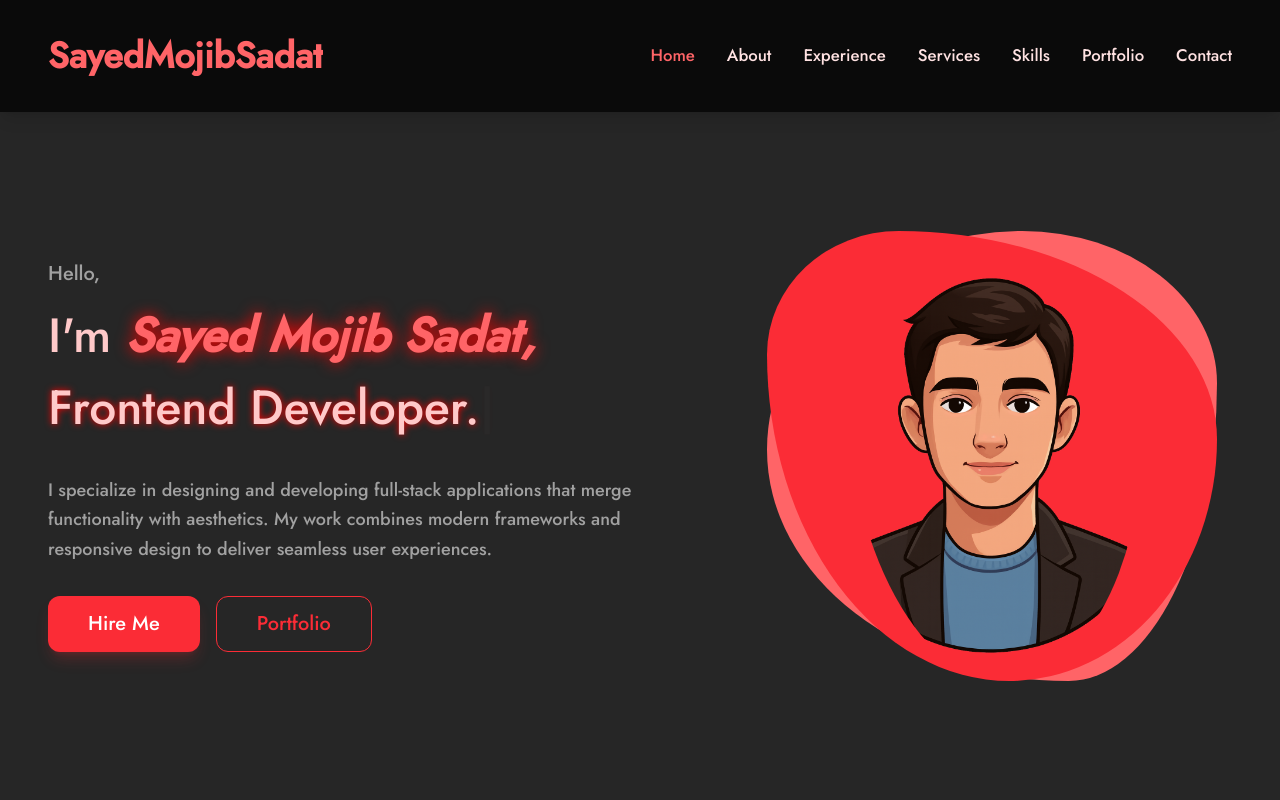
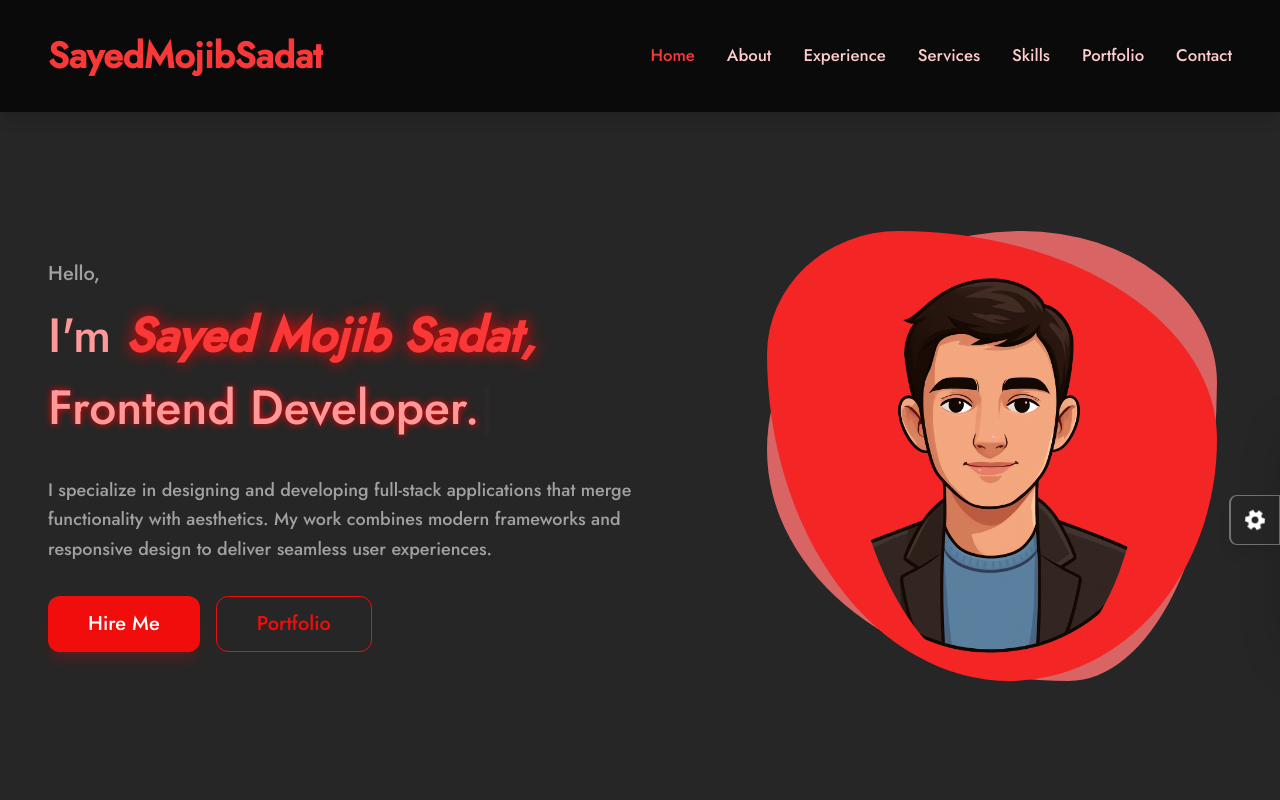
Before and after one commit to SayedMojibSadat/My-Portfolio, a React (Vite) app: page / in a window 1280 px wide. Shown: the top 800 px of the page. Built offline with nearby package versions, Linux system fonts and the light colour scheme.

Commit message:
colors Mode Button was created and actived

```diff
--- a/src/App.jsx
+++ b/src/App.jsx
@@ -1,16 +1,21 @@
-import { BrowserRouter, Route, Routes } from "react-router"
+import { BrowserRouter, Route, Routes } from "react-router" // توجه: در ورژن‌های جدید react-router-dom است
 import Header from "./features/shared/components/Header"
 import Pages from "./features/AllPages/Pages"
+import { ThemeProvider } from "./features/themContext/ThemeContext"
+import ThemeSettings from "././features/components/ThemeSettings"
 
 function App() {
   return (
     <div className="min-h-screen bg-neutral-950">
       <BrowserRouter>
-        <Header />
-        <Routes>
-          <Route path="/" element={<Pages />} />
-          <Route path="/home" element={<Pages />} />
-        </Routes>
+        <ThemeProvider>
+          <ThemeSettings />
+          <Header />
+          <Routes>
+            <Route path="/" element={<Pages />} />
+            <Route path="/home" element={<Pages />} />
+          </Routes>
+        </ThemeProvider>
       </BrowserRouter>
     </div>
   )
--- a/src/features/about/pages/About.jsx
+++ b/src/features/about/pages/About.jsx
@@ -47,7 +47,7 @@ function About() {
             </div>
           </div>
           <div className='flex flex-wrap justify-center lg:justify-start gap-4'>
-            <button className='h-12 md:h-14 px-8 bg-red-500 rounded-xl hover:bg-red-700 box-shadow shadow-red-400 transition duration-700'>
+            <button className='h-12 md:h-14 px-8 bg-red-500 rounded-xl hover:bg-red-700 transition duration-700'>
               Hire Me
             </button>
           </div>
--- /dev/null
+++ b/src/features/components/ThemeSettings.jsx
@@ -0,0 +1,48 @@
+import React, { useContext, useState } from 'react';
+import { IoMdSettings, IoMdClose } from 'react-icons/io';
+import { ThemeContext } from '../themContext/ThemeContext';
+
+const colors = [
+    { id: 1, color: '#ef4444', hue: 0, name: 'Red' },       // Default
+    { id: 2, color: '#3b82f6', hue: 217, name: 'Blue' },     // Blue
+    { id: 3, color: '#22c55e', hue: 142, name: 'Green' },    // Green
+    { id: 4, color: '#a855f7', hue: 271, name: 'Purple' },   // Purple
+    { id: 5, color: '#f59e0b', hue: 45, name: 'Orange' },    // Orange
+    { id: 6, color: '#06b6d4', hue: 190, name: 'Cyan' },     // Cyan
+];
+
+function ThemeSettings() {
+    const { changeColor, themeColor } = useContext(ThemeContext);
+    const [isOpen, setIsOpen] = useState(false);
+
+    return (
+        <div className={`fixed right-0 top-[50%] z-50 flex items-center ${isOpen ? 'translate-x-0' : 'translate-x-38'} transition-transform duration-500`}>
+            {/* Toggle Button */}
+            <button
+                onClick={() => setIsOpen(!isOpen)}
+                className='bg-neutral-800 text-white p-3 rounded-l-lg shadow-lg border-y border-2 border-neutral-500'
+            >
+                <IoMdSettings size={24} className="animate-spin-slow" />
+            </button>
+
+            {/* Panel */}
+            <div className='bg-neutral-900 border border-neutral-700 p-5 w-auto flex flex-col items-center rounded-l-bl-xl shadow-2xl h-auto'>
+                <h3 className='text-white text-lg font-semibold mb-4 border-b border-neutral-700 pb-2'>Theme Colors</h3>
+                <div className='grid grid-cols-2 gap-3'>
+                    {colors.map((color) => (
+                        <button
+                            key={color.id}
+                            onClick={() => changeColor(color.hue)}
+                            className={`w-10 h-10 rounded-full cursor-pointer transition-transform hover:scale-110 flex items-center justify-center ${themeColor === color.hue ? 'ring-2 ring-white scale-110' : ''}`}
+                            style={{ backgroundColor: color.color }}
+                            title={color.name}
+                        >
+                        </button>
+                    ))}
+                </div>
+            </div>
+        </div>
+    );
+}
+
+export default ThemeSettings;
--- a/src/features/experience/pages/Experience.jsx
+++ b/src/features/experience/pages/Experience.jsx
@@ -2,8 +2,6 @@ import React from 'react'
 import TableCarts from '../components/TableCarts'
 
 function Experience() {
-
-
 
   return (
     <section
--- a/src/features/home/pages/Home.jsx
+++ b/src/features/home/pages/Home.jsx
@@ -1,6 +1,6 @@
 import React from 'react'
 import { ReactTyped } from "react-typed";
-import ImageBar from '../components/ImageBar';
+import ImageBar from '../../home/components/ImageBar';
 
 function Home() {
   return (
--- a/src/features/portfolio/pages/Portfolio.jsx
+++ b/src/features/portfolio/pages/Portfolio.jsx
@@ -195,7 +195,7 @@ function Portfolio() {
                   href={selectedProject.link}
                   target="_blank"
                   rel="noopener noreferrer"
-                  className='flex items-center gap-2 px-6 py-3 bg-red-600 hover:bg-red-700 text-white font-bold rounded-lg transition-all'
+                  className='flex items-center gap-2 px-6 py-3 bg-red-600 hover:bg-red-700 transition-all duration-500 text-white font-bold rounded-lg'
                 >
                   View Live Project <RiShareBoxFill />
                 </a>
--- /dev/null
+++ b/src/features/themContext/ThemeContext.jsx
@@ -0,0 +1,21 @@
+import React, { createContext, useState, useEffect } from 'react';
+
+export const ThemeContext = createContext();
+
+export const ThemeProvider = ({ children }) => {
+    const [themeColor, setThemeColor] = useState(0);
+
+    const changeColor = (hue) => {
+        setThemeColor(hue);
+    };
+
+    useEffect(() => {
+        document.documentElement.style.setProperty('--primary-hue', themeColor);
+    }, [themeColor]);
+
+    return (
+        <ThemeContext.Provider value={{ themeColor, changeColor }}>
+            {children}
+        </ThemeContext.Provider>
+    );
+};
--- a/src/global.css
+++ b/src/global.css
@@ -1,36 +1,112 @@
 @import "tailwindcss";
 
+/* تعریف متغیرها */
+:root {
+    --primary-hue: 0;
+    /* پیش‌فرض: قرمز */
+    --primary-sat: 85%;
+}
+
+/* این بخش جادویی است:
+   ما کلاس‌های Tailwind که شما استفاده کرده‌اید را بازنویسی می‌کنیم
+   تا به جای رنگ ثابت، از متغیر پویا استفاده کنند.
+*/
 @layer utilities {
+
+    /* بازنویسی رنگ‌های متن */
+    .text-red-50 {
+        color: hsl(var(--primary-hue), 100%, 95%) !important;
+    }
+
+    .text-red-100 {
+        color: hsl(var(--primary-hue), 100%, 90%) !important;
+    }
+
+    .text-red-200 {
+        color: hsl(var(--primary-hue), 100%, 80%) !important;
+    }
+
+    .text-red-300 {
+        color: hsl(var(--primary-hue), 100%, 70%) !important;
+    }
+
+    .text-red-400 {
+        color: hsl(var(--primary-hue), 95%, 60%) !important;
+    }
+
+    .text-red-500 {
+        color: hsl(var(--primary-hue), 90%, 50%) !important;
+    }
+
+    .text-red-600 {
+        color: hsl(var(--primary-hue), 90%, 40%) !important;
+    }
+
+    /* بازنویسی رنگ‌های پس‌زمینه */
+    .bg-red-400 {
+        background-color: hsl(var(--primary-hue), 95%, 60%) !important;
+    }
+
+    .bg-red-500 {
+        background-color: hsl(var(--primary-hue), 90%, 50%) !important;
+    }
+
+    .bg-red-600 {
+        background-color: hsl(var(--primary-hue), 90%, 40%) !important;
+    }
+
+    .bg-red-700 {
+        background-color: hsl(var(--primary-hue), 90%, 30%) !important;
+    }
+
+    /* بازنویسی بوردرها */
+    .border-red-400 {
+        border-color: hsl(var(--primary-hue), 95%, 60%) !important;
+    }
+
+    .border-red-500 {
+        border-color: hsl(var(--primary-hue), 90%, 50%) !important;
+    }
+
+    /* بازنویسی سایه‌ها */
+    .shadow-red-400 {
+        --tw-shadow-color: hsl(var(--primary-hue), 95%, 60%) !important;
+    }
+
+    .shadow-red-500\/20 {
+        --tw-shadow-color: hsl(var(--primary-hue), 90%, 50%, 0.2) !important;
+    }
+
+    /* رینگ‌ها (برای اینپوت‌ها) */
+    .focus\:ring-red-400:focus {
+        --tw-ring-color: hsl(var(--primary-hue), 95%, 60%) !important;
+    }
+
+    /* کدهای قبلی شما با جایگزینی متغیر */
     .text-shadow-sm {
-        text-shadow: 0px 0px 7px rgb(255, 0, 0);
+        text-shadow: 0px 0px 7px hsl(var(--primary-hue), 100%, 50%);
     }
 
     .text-shadow {
-        text-shadow: 0px 0px 15px rgb(255, 0, 0);
+        text-shadow: 0px 0px 15px hsl(var(--primary-hue), 100%, 50%);
     }
 
     .text-shadow-lg {
-        text-shadow: 0px 0px 20px rgb(255, 0, 0);
+        text-shadow: 0px 0px 20px hsl(var(--primary-hue), 100%, 50%);
     }
 
     .hover-text-shadow-sm:hover {
-        text-shadow: 0px 0px 10px rgb(255, 0, 0);
+        text-shadow: 0px 0px 10px hsl(var(--primary-hue), 100%, 50%);
     }
 
     .hover-text-shadow:hover {
-        text-shadow: 0px 0px 15px rgb(255, 0, 0);
+        text-shadow: 0px 0px 15px hsl(var(--primary-hue), 100%, 50%);
     }
 
     .hover-text-shadow-lg:hover {
-        text-shadow: 0px 0px 20px rgb(255, 0, 0);
+        text-shadow: 0px 0px 20px hsl(var(--primary-hue), 100%, 50%);
     }
 }
-
-
-
-
-
-
 
 .home__img--wrapper {
     width: 100%;
@@ -51,12 +127,14 @@
 }
 
 .home__img--wrapper::before {
-    background-color: oklch(70.4% 0.191 22.216);
+    background-color: hsl(var(--primary-hue), 60%, 62%);
+    /* این رنگ خنثی است و می‌تواند بماند */
     animation: animate__before 8s ease-in-out infinite;
 }
 
 .home__img--wrapper::after {
-    background-color: #fb2c36;
+    /* تغییر رنگ Hex ثابت به متغیر داینامیک */
+    background-color: hsl(var(--primary-hue), 90%, 55%);
     animation: animate__before 8s ease-in-out infinite;
 }
 
@@ -115,9 +193,6 @@
     }
 }
 
-
-
-
 @font-face {
     font-family: 'simpleFont';
     src: url('/public/fonts/SairaStencilOne-Regular.ttf');
@@ -133,14 +208,12 @@
 }
 
 .box-shadow {
-    box-shadow: 0px 0px 12px rgb(255, 0, 0);
+    box-shadow: 0px 0px 12px hsl(var(--primary-hue), 100%, 50%);
 }
 
 .hover-box-shadow:hover {
-    box-shadow: 0px 0px 12px rgb(255, 0, 0);
-    /* box-shadow: 0px 0px 12px #ffffff00; */
+    box-shadow: 0px 0px 12px hsl(var(--primary-hue), 100%, 50%);
 }
-
 
 .Experiance__pos__center {
     position: relative;
@@ -154,27 +227,130 @@
     right: -583px;
 }
 
+
 @layer utilities {
+
+    /* بازنویسی رنگ‌های متن در حالت عادی */
+    .text-red-400 {
+        color: hsl(var(--primary-hue), 95%, 60%) !important;
+    }
+
+    .text-red-500 {
+        color: hsl(var(--primary-hue), 90%, 50%) !important;
+    }
+
+    /* اضافه کردن حالت Hover برای متن‌ها */
+    /* این بخش باعث می‌شود وقتی روی المان‌هایی با این کلاس‌ها هاور شود، رنگ تغییر کند */
+    .hover\:text-red-400:hover {
+        color: hsl(var(--primary-hue), 95%, 60%) !important;
+    }
+
+    .hover\:text-red-600:hover {
+        color: hsl(var(--primary-hue), 90%, 40%) !important;
+    }
+
+    /* بازنویسی رنگ‌های پس‌زمینه در حالت عادی */
+    .bg-red-500 {
+        background-color: hsl(var(--primary-hue), 90%, 50%) !important;
+    }
+
+    .bg-red-600 {
+        background-color: hsl(var(--primary-hue), 90%, 40%) !important;
+    }
+
+    /* اضافه کردن حالت Hover برای پس‌زمینه دکمه‌ها */
+    .hover\:bg-red-500:hover {
+        background-color: hsl(var(--primary-hue), 90%, 50%) !important;
+    }
+
+    .hover\:bg-red-700:hover {
+        background-color: hsl(var(--primary-hue), 90%, 30%) !important;
+    }
+
+    /* بازنویسی بوردرها در حالت Hover (برای کارت‌های تجربه و پورتفولیو) */
+    .hover\:border-red-500:hover {
+        border-color: hsl(var(--primary-hue), 90%, 50%) !important;
+    }
+
+    /* اصلاح سایه‌ها در حالت Hover */
+    .hover\:box-shadow:hover {
+        box-shadow: 0px 0px 15px hsl(var(--primary-hue), 100%, 50%) !important;
+    }
+
+    .hover\:text-white:hover {
+        color: #ffffff !important;
+    }
+
+    /* اگر از کلاس خنثی یا تیره هم برای هاور متن استفاده کرده‌اید، این را هم اضافه کنید */
+    .hover\:text-neutral-950:hover {
+        color: #0a0a0a !important;
+    }
+
+}
+
+@layer utilities {
+
+    /* مطمئن شدن از اینکه مودال همیشه اسکرول‌بار درست را نشان می‌دهد */
+    .modal-open {
+        overflow: hidden !important;
+        padding-right: 5px;
+        /* جلوگیری از پرش صفحه هنگام مخفی شدن اسکرول‌بار اصلی */
+    }
+
+    /* اختصاصی کردن اسکرول‌بار برای محتوای داخل مودال */
+    .custom-scrollbar {
+        scrollbar-width: thin;
+        scrollbar-color: hsl(var(--primary-hue), 90%, 50%) #171717;
+    }
+
     .custom-scrollbar::-webkit-scrollbar {
-        width: 5px;
+        width: 6px;
     }
 
     .custom-scrollbar::-webkit-scrollbar-track {
         background: #171717;
-        border-radius: 10px;
     }
 
     .custom-scrollbar::-webkit-scrollbar-thumb {
-        background: #ef4444;
+        background: hsl(var(--primary-hue), 90%, 50%);
         border-radius: 10px;
     }
+}
 
-    .custom-scrollbar::-webkit-scrollbar-thumb:hover {
-        background: #b91c1c;
+
+/* انیمیشن برای آیکون چرخ‌دنده تنظیمات */
+@keyframes spin-slow {
+    from {
+        transform: rotate(0deg);
     }
 
-    .custom-scrollbar {
-        scrollbar-width: thin;
-        scrollbar-color: #ef4444 #171717;
+    to {
+        transform: rotate(360deg);
     }
 }
+
+.animate-spin-slow {
+    animation: spin-slow 3s linear infinite;
+}
+
+/* افکت Fade In برای باز شدن مدال‌های پورتفولیو */
+@keyframes fadeIn {
+    from {
+        opacity: 0;
+        transform: scale(0.95);
+    }
+
+    to {
+        opacity: 1;
+        transform: scale(1);
+    }
+}
+
+.animate-fadeIn {
+    animation: fadeIn 0.3s ease-out forwards;
+}
+
+/* استایل زد-ایندکس برای بالاتر بودن مدال‌ها از همه‌چیز */
+.z-60 {
+    z-index: 60;
+}
```
Also changed, not shown: src/features/shared/components/Header.jsx (+7 -7 lines), src/features/experience/components/TableCarts.jsx (line endings or trailing spaces), src/features/footer/Footer.jsx (line endings or trailing spaces).
